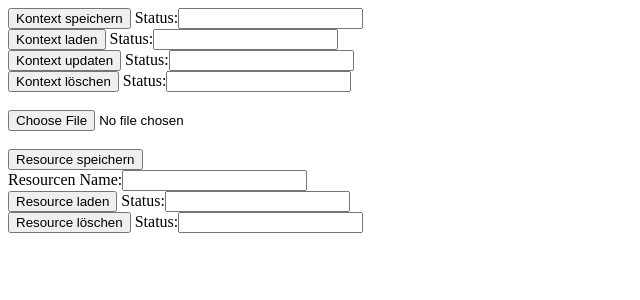
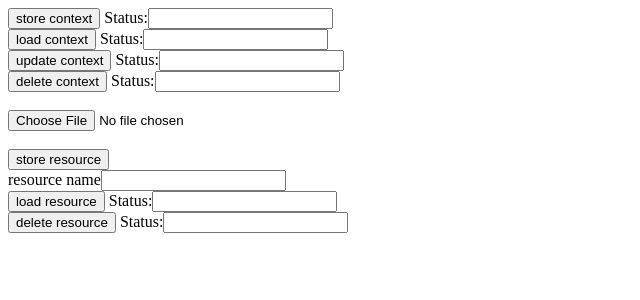
Before and after one commit to REMEXLabs/OpenAPE, a web app: page /restTests.html in a window 1280 px wide. Shown: the top 300 px of the page, without its empty margins (0-640 px from the left). Run offline with its HTML, style and script files only (its server is not run), Linux system fonts and the light colour scheme; data that the repository does not hold is empty.

Commit message:
fix: make test interface english

```diff
--- a/openAPE/server/src/main/resources/webcontent/restTests.html
+++ b/openAPE/server/src/main/resources/webcontent/restTests.html
@@ -90,23 +90,23 @@
 </script>
 </head>
 <body>
-<button type="button" id="saveData" onclick="saveData()">Kontext speichern</button>
+<button type="button" id="saveData" onclick="saveData()">store context</button>
 <label>Status:<input type="text" id="saveStatus"/></label><br>
-<button type="button" id="loadData" onclick="loadData()">Kontext laden</button>
+<button type="button" id="loadData" onclick="loadData()">load context</button>
 <label>Status:<input type="text" id="loadStatus"/></label><br>
-<button type="button" id="updateData" onclick="updateData()">Kontext updaten</button>
+<button type="button" id="updateData" onclick="updateData()">update context</button>
 <label>Status:<input type="text" id="updateStatus"/></label><br>
-<button type="button" id="deleteData" onclick="deleteData()">Kontext löschen</button>
+<button type="button" id="deleteData" onclick="deleteData()">delete context</button>
 <label>Status:<input type="text" id="deleteStatus"/></label><br>
 <br>
 <form action="http://localhost:8080/openape/api/resource" method="post" enctype="multipart/form-data">
 	<input name="file" id="filename" type="file" /><br><br>
-	<button name="submit" type="submit">Resource speichern</button>
+	<button name="submit" type="submit">store resource</button>
 </form>
-<label>Resourcen Name:<input type="text" id="resourceName"/></label><br>
-<button type="button" id="loadRes" onclick="loadRes()">Resource laden</button>
+<label>resource name<input type="text" id="resourceName"/></label><br>
+<button type="button" id="loadRes" onclick="loadRes()">load resource</button>
 <label>Status:<input type="text" id="resLoadStatus"/></label><br>
-<button type="button" id="deleteRes" onclick="deleteRes()">Resource löschen</button>
+<button type="button" id="deleteRes" onclick="deleteRes()">delete resource</button>
 <label>Status:<input type="text" id="resDeleteStatus"/></label><br>
 </body>
 </html>
```
